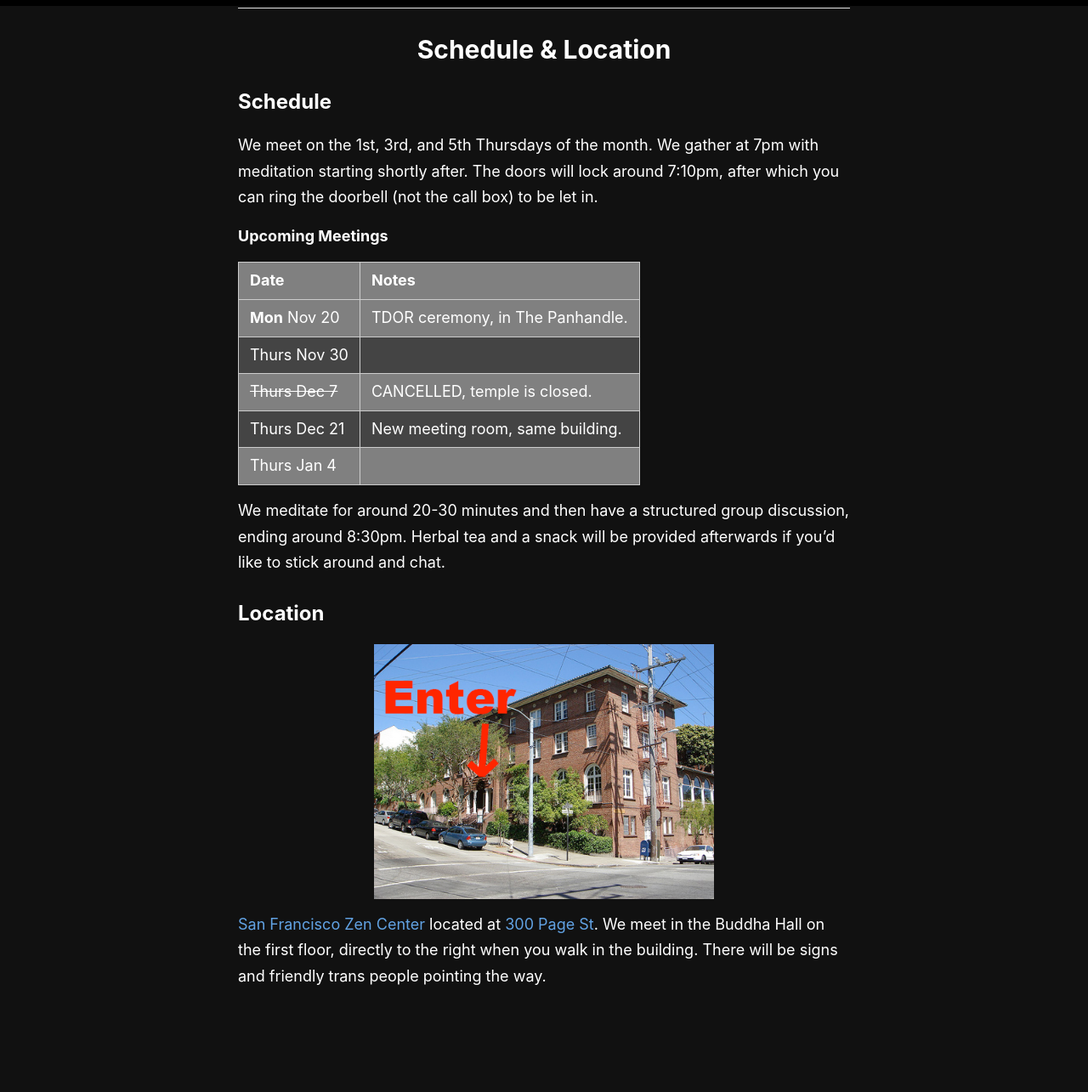
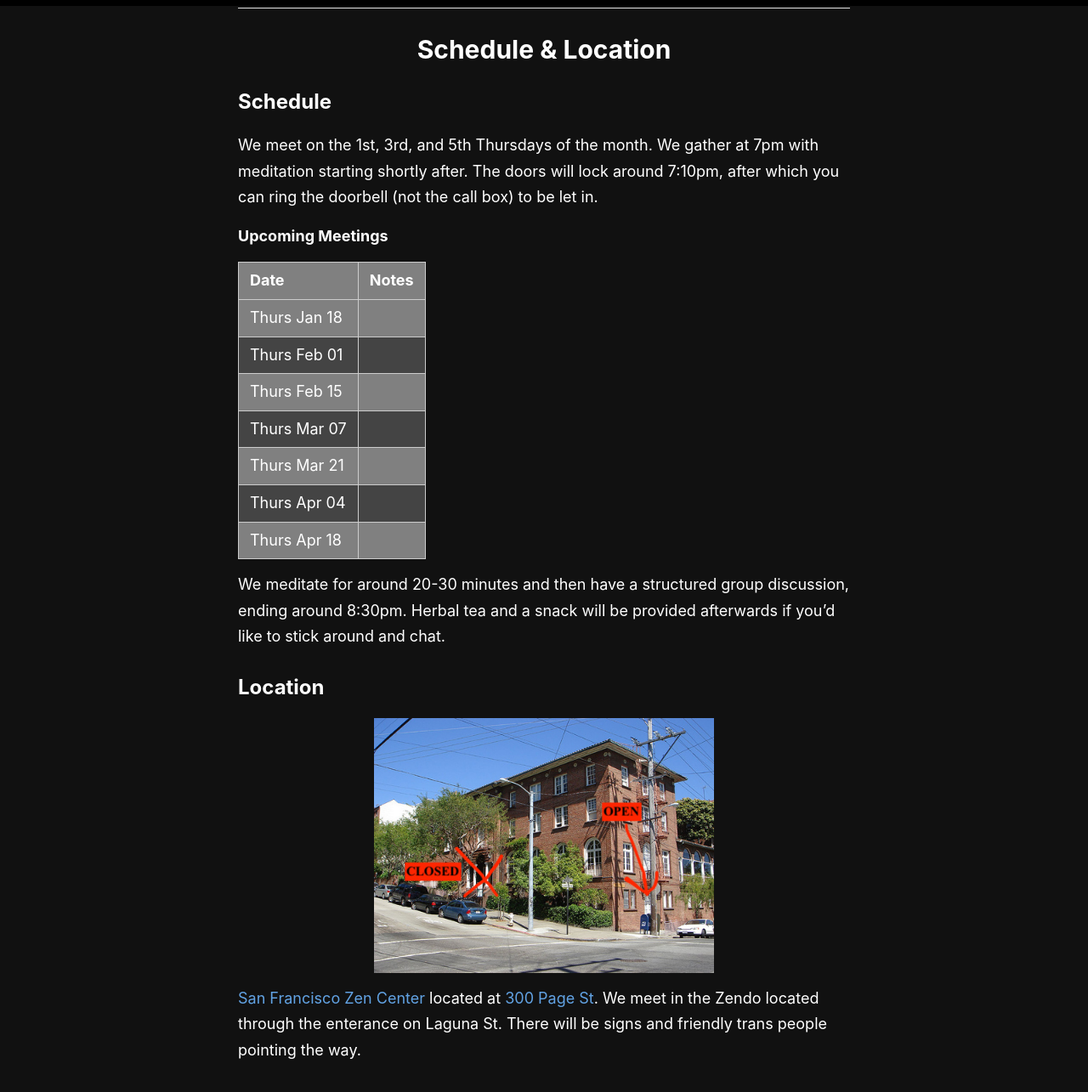
Before and after one commit to rykener/transsangha, a Jekyll site: the page built from _pages/schedule.md, in a window 1280 px wide and 1400 px high, scrolled down 185 px. Shown: the top 1285 px of the window at 85% size. Built offline with Jekyll 4.4.1, drawn with Linux system fonts in a browser that asks for light colours.

Commit message:
update dates and meeting room

```diff
--- a/_layouts/default.html
+++ b/_layouts/default.html
@@ -31,7 +31,6 @@
               <a href="{{ site.baseurl }}/accessibility">Covid/Accessibility</a>
               <a href="{{ site.baseurl }}/contact">Contact/Signal Group</a>
               <a href="{{ site.baseurl }}/donate">Donate</a>
-              <a href="{{ site.baseurl }}/volunteer">Volunteer</a>
             </nav>
           </header>
         </div>
--- a/_pages/schedule.md
+++ b/_pages/schedule.md
@@ -12,11 +12,13 @@ We meet on the 1st, 3rd, and 5th Thursdays of the month. We gather at 7pm with m
 
 | Date           | Notes
 |----------------|--------
-| **Mon** Nov 20 | TDOR ceremony, in The Panhandle.
-| Thurs Nov 30   |
-| ~~Thurs Dec 7~~ | CANCELLED, temple is closed.
-| Thurs Dec 21   | New meeting room, same building.
-| Thurs Jan 4	 |
+| Thurs Jan 18   |
+| Thurs Feb 01   |
+| Thurs Feb 15   |
+| Thurs Mar 07	 |
+| Thurs Mar 21	 |
+| Thurs Apr 04	 |
+| Thurs Apr 18	 |
 
 
 We meditate for around 20-30 minutes and then have a structured group discussion, ending around 8:30pm. Herbal tea and a snack will be provided afterwards if you'd like to stick around and chat.
@@ -24,6 +26,6 @@ We meditate for around 20-30 minutes and then have a structured group discussion
 
 ## Location
 
-<img src="images/sfzc.jpg" alt="a photo of the meeting place with an arrow pointing to the entrance" width="400px"/>
+<img src="images/San_Francisco_Zen_Center.jpg" alt="a photo of the meeting place with an arrow pointing to the entrance" width="400px"/>
 
-[San Francisco Zen Center](https://sfzc.org) located at [300 Page St](https://goo.gl/maps/1tYkRHUwu3E2i5rz5). We meet in the Buddha Hall on the first floor, directly to the right when you walk in the building. There will be signs and friendly trans people pointing the way.
+[San Francisco Zen Center](https://sfzc.org) located at [300 Page St](https://goo.gl/maps/1tYkRHUwu3E2i5rz5). We meet in the Zendo located through the enterance on Laguna St. There will be signs and friendly trans people pointing the way.
```
Also changed, not shown: _pages/covid.md (+2 -9 lines), _pages/index.md (+1 -1 lines), images/San_Francisco_Zen_Center.jpg (added).
